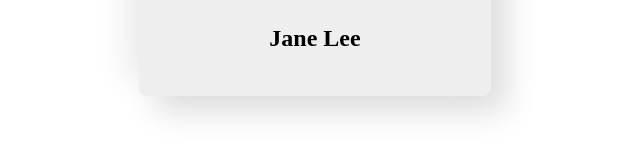
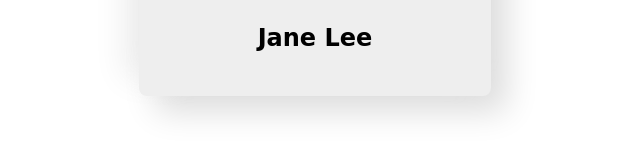
Before and after one commit to Ameer2000Mzori/Creeative-Design-Website, a website built with webpack: page src/index.html in a window 1280 px wide. Shown: the part 1654-1810 px from the top of the page, 325-965 px from the left. Built offline with nearby package versions, Linux system fonts and the light colour scheme; a web font is replaced by a local one.

Commit message:
added styling to custeomrs card name

```diff
--- a/src/style.scss
+++ b/src/style.scss
@@ -377,6 +377,10 @@ body {
               object-fit: cover;
               border-radius: 50%;
             }
+
+            .customers-Card-Name {
+              font-family: $fontThree;
+            }
           }
         }
       }
```
Also changed, not shown: src/style.css, 1 other file.
